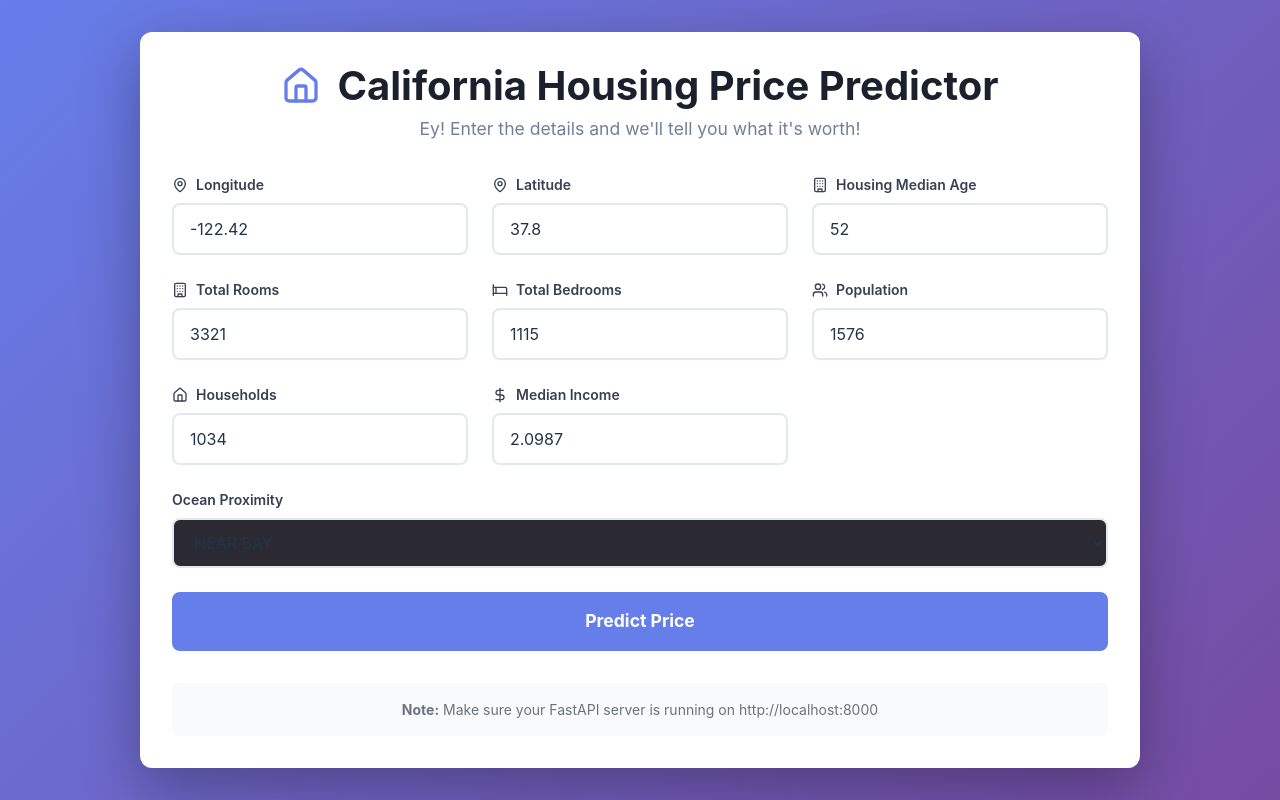
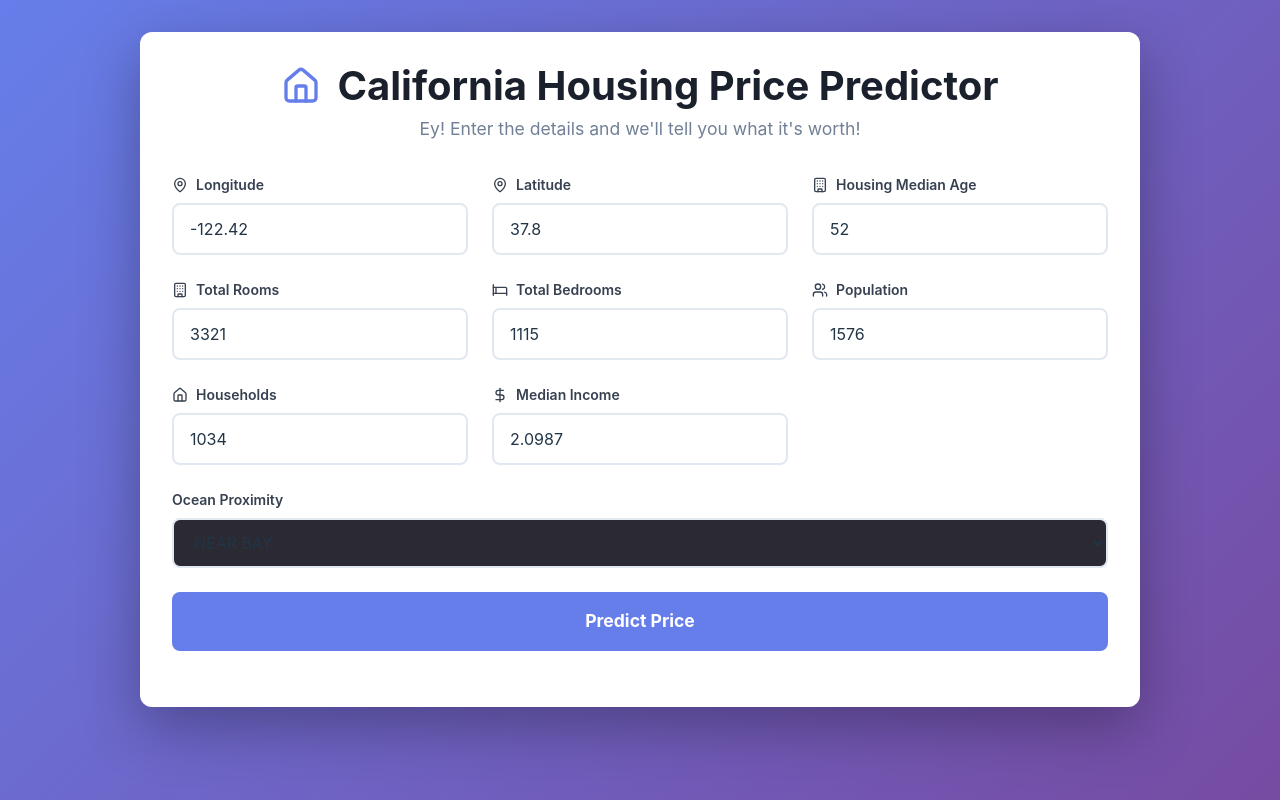
Before and after one commit to suborno251/California-Housing-Price-Prediction---Vite, a React (Vite) app: page / in a window 1280 px wide. Built offline with nearby package versions, Linux system fonts and the light colour scheme.

Commit message:
Updated file design

```diff
--- a/src/App.jsx
+++ b/src/App.jsx
@@ -253,12 +253,6 @@ export default function HousingPredictor() {
               </div>
             </div>
           )}
-
-          <div style={styles.noteBox}>
-            <p style={styles.noteText}>
-              <strong>Note:</strong> Make sure your FastAPI server is running on http://localhost:8000
-            </p>
-          </div>
         </div>
       </div>
     </div>
@@ -409,15 +403,15 @@ const styles = {
     fontSize: '0.875rem',
     color: '#6b7280',
   },
-  noteBox: {
-    marginTop: '2rem',
-    padding: '1rem',
-    backgroundColor: '#f9fafb',
-    borderRadius: '8px',
-  },
-  noteText: {
-    fontSize: '0.875rem',
-    color: '#6b7280',
-    textAlign: 'center',
-  },
+  // noteBox: {
+  //   marginTop: '2rem',
+  //   padding: '1rem',
+  //   backgroundColor: '#f9fafb',
+  //   borderRadius: '8px',
+  // },
+  // noteText: {
+  //   fontSize: '0.875rem',
+  //   color: '#6b7280',
+  //   textAlign: 'center',
+  // },
 };
```
